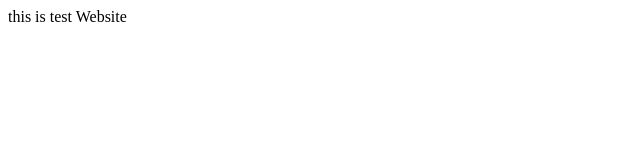
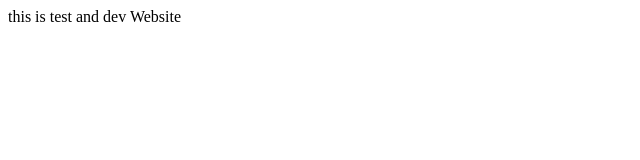
Before and after one commit to samina-bot/Website, a plain HTML site: page index.html in a window 1280 px wide. Shown: the full height of the page, 0-640 px from the left. Drawn offline with Linux system fonts and the light colour scheme.

Commit message:
Update index.html

```diff
--- a/index.html
+++ b/index.html
@@ -1,5 +1,5 @@
 <html>
 <body>
-  this is test Website
+  this is test and dev Website
   </body>
 </html>
```
